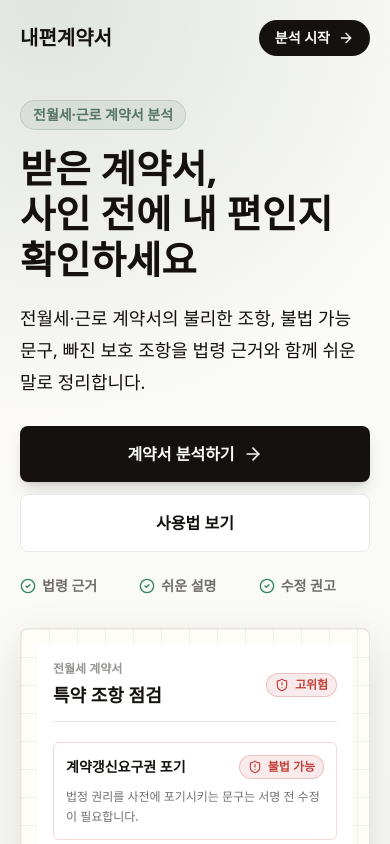
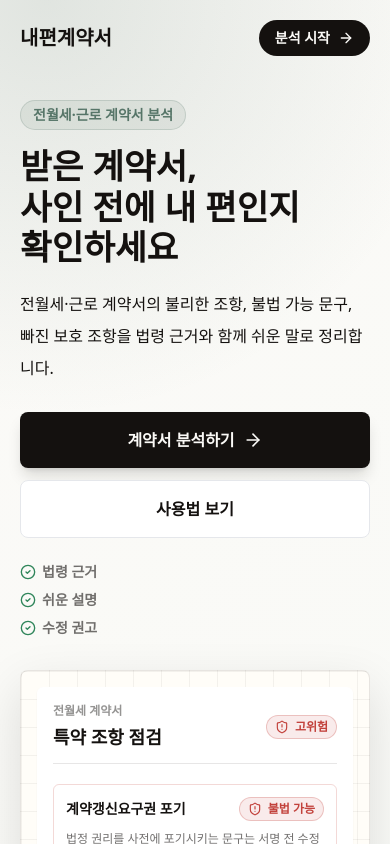
Before and after one commit to JaeHxn/my-side-contract, a Next.js app: page / in a window 390 px wide. Shown: the top 844 px of the page. Built offline with nearby package versions, Linux system fonts and the light colour scheme.

Commit message:
수정: 홈 화면 스타일 깨짐 복구

```diff
--- a/app/page.tsx
+++ b/app/page.tsx
@@ -206,12 +206,12 @@ function ContractPreview() {
 export default function HomePage() {
   return (
     <main className="min-h-screen">
-      <header className="mx-auto flex max-w-6xl items-center justify-between px-5 py-5 sm:px-6 lg:px-8">
-        <Link className="text-xl font-black text-ink" href="/">
+      <header className="mx-auto flex max-w-6xl items-center justify-between gap-4 px-5 py-5 sm:px-6 lg:px-8">
+        <Link className="shrink-0 text-xl font-black text-ink" href="/">
           내편계약서
         </Link>
         <Link
-          className="inline-flex items-center gap-2 rounded-full bg-ink px-4 py-2 text-sm font-bold text-paper transition hover:bg-sage"
+          className="inline-flex shrink-0 items-center gap-2 rounded-full bg-ink px-4 py-2 text-sm font-bold text-paper transition hover:bg-sage"
           href="/upload"
         >
           분석 시작
@@ -220,16 +220,16 @@ export default function HomePage() {
       </header>
 
       {/* Hero */}
-      <section className="mx-auto grid max-w-6xl items-center gap-8 px-5 pb-14 pt-6 sm:px-6 lg:grid-cols-[0.95fr_1.05fr] lg:px-8 lg:pb-20 lg:pt-10">
-        <div className="fade-up">
+      <section className="mx-auto grid max-w-6xl items-center gap-8 overflow-hidden px-5 pb-14 pt-6 sm:px-6 lg:grid-cols-[0.95fr_1.05fr] lg:px-8 lg:pb-20 lg:pt-10">
+        <div className="fade-up min-w-0">
           <p className="mb-4 inline-flex items-center rounded-full border border-sage/20 bg-sage/10 px-3 py-1 text-sm font-bold text-sage">
             전월세·근로 계약서 분석
           </p>
-          <h1 className="break-keep text-[2.4rem] font-black leading-[1.18] text-ink sm:text-5xl lg:text-[3.4rem]">
+          <h1 className="max-w-full text-[2.15rem] font-black leading-[1.18] text-ink sm:text-5xl lg:text-[3.4rem]">
             받은 계약서,<br />
             사인 전에 내 편인지<br className="lg:hidden" /> 확인하세요
           </h1>
-          <p className="mt-5 max-w-xl break-keep text-lg leading-8 text-ink/68">
+          <p className="mt-5 max-w-xl text-base leading-8 text-ink/68 sm:text-lg">
             전월세·근로 계약서의 불리한 조항, 불법 가능 문구, 빠진 보호 조항을
             법령 근거와 함께 쉬운 말로 정리합니다.
           </p>
@@ -248,23 +248,23 @@ export default function HomePage() {
               사용법 보기
             </a>
           </div>
-          <div className="mt-6 grid grid-cols-3 gap-2 text-sm font-bold text-ink/60 sm:max-w-lg">
-            <div className="flex items-center gap-1.5">
+          <div className="mt-6 grid grid-cols-1 gap-2 text-sm font-bold text-ink/60 sm:max-w-lg sm:grid-cols-3">
+            <div className="flex min-w-0 items-center gap-1.5">
               <CheckCircle2 aria-hidden="true" className="h-4 w-4 text-safe" />
               법령 근거
             </div>
-            <div className="flex items-center gap-1.5">
+            <div className="flex min-w-0 items-center gap-1.5">
               <CheckCircle2 aria-hidden="true" className="h-4 w-4 text-safe" />
               쉬운 설명
             </div>
-            <div className="flex items-center gap-1.5">
+            <div className="flex min-w-0 items-center gap-1.5">
               <CheckCircle2 aria-hidden="true" className="h-4 w-4 text-safe" />
               수정 권고
             </div>
           </div>
         </div>
 
-        <div className="fade-up" id="sample">
+        <div className="fade-up min-w-0" id="sample">
           <ContractPreview />
         </div>
       </section>
```
